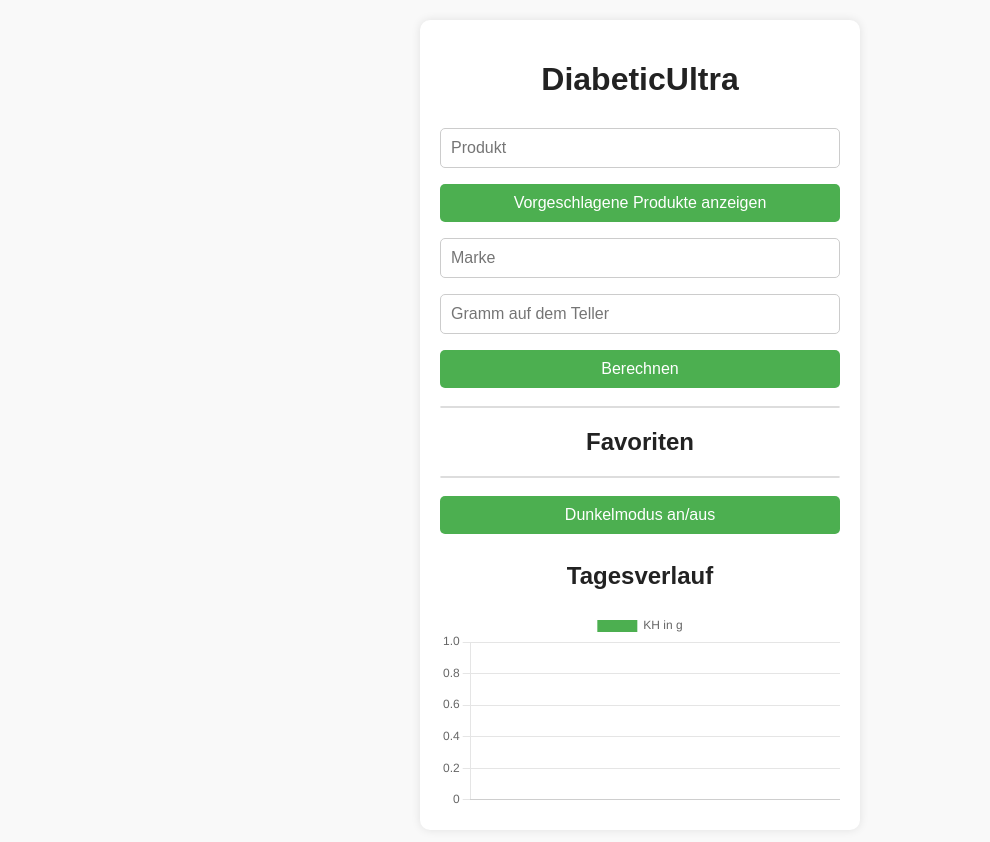
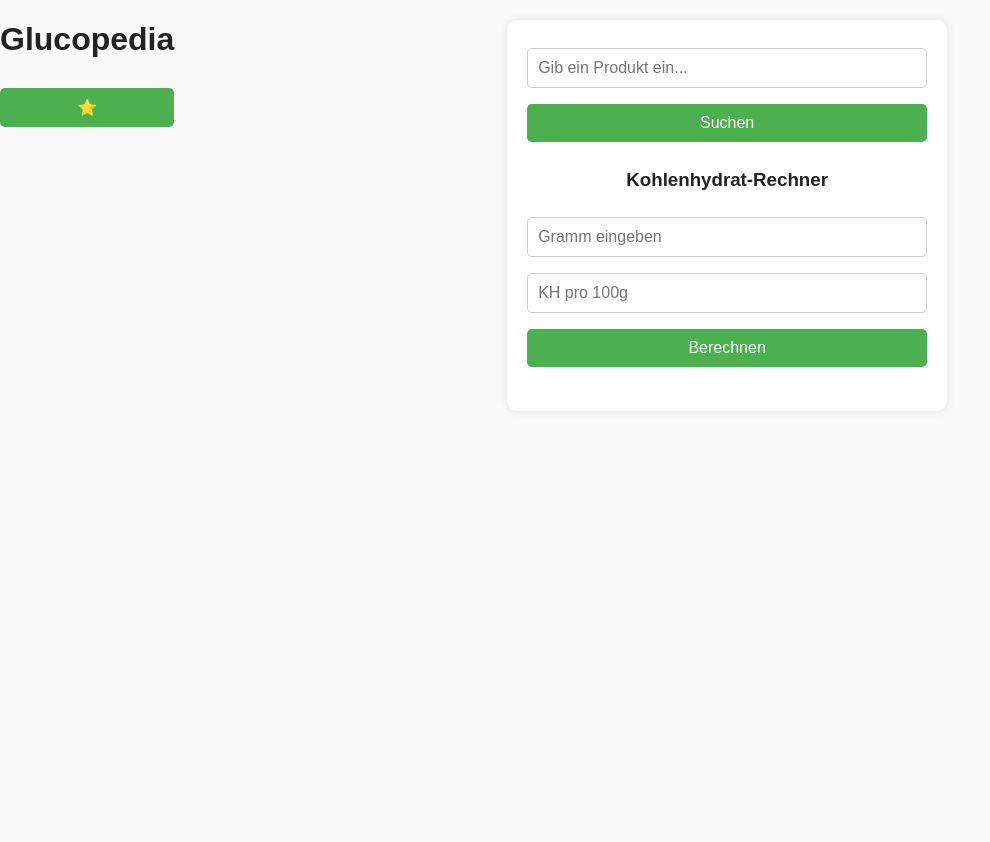
Before and after one commit to Prinzvonbinz/DiabeticUltra, a plain HTML site: page index.html in a window 1280 px wide. Shown: the whole page, without its empty margins (0-990 px from the left). After the commit the page ends 800 px from the top, so only its background shows below. Drawn offline with nearby package versions, Linux system fonts and the light colour scheme.

Commit message:
Update index.html

```diff
--- a/index.html
+++ b/index.html
@@ -2,46 +2,35 @@
 <html lang="de">
 <head>
   <meta charset="UTF-8" />
-  <meta name="viewport" content="width=device-width, initial-scale=1" />
-  <title>DiabeticUltra</title>
+  <meta name="viewport" content="width=device-width, initial-scale=1.0"/>
+  <title>Glucopedia</title>
   <link rel="stylesheet" href="style.css" />
 </head>
 <body>
+  <div class="topbar">
+    <h1>Glucopedia</h1>
+    <button id="favBtn" onclick="toggleFavorites()">⭐</button>
+  </div>
+
   <div class="container">
-    <h1>DiabeticUltra</h1>
+    <input type="text" id="searchInput" placeholder="Gib ein Produkt ein...">
+    <button onclick="searchFood()">Suchen</button>
+    <div id="result"></div>
 
-    <form id="product-form">
-      <input type="text" id="product" placeholder="Produkt" required />
-      <button type="button" id="show-suggestions-btn">Vorgeschlagene Produkte anzeigen</button>
-      <input type="text" id="brand" placeholder="Marke" required />
-      <input type="number" id="grams" placeholder="Gramm auf dem Teller" min="1" required />
-
-      <button type="submit">Berechnen</button>
-    </form>
-
-    <ul id="suggestions"></ul>
-
-    <div id="loading" class="hidden">
-      <div id="loading-bar"></div>
+    <div class="calculator">
+      <h3>Kohlenhydrat-Rechner</h3>
+      <input type="number" id="gramsInput" placeholder="Gramm eingeben">
+      <input type="number" id="carbsPer100Input" placeholder="KH pro 100g">
+      <button onclick="calculateCarbs()">Berechnen</button>
+      <p id="carbResult"></p>
     </div>
 
-    <div id="result" class="hidden">
-      <p>Kohlenhydrate pro 100g: <span id="carbs-per-100g"></span> g</p>
-      <p>Gewicht: <span id="input-grams"></span> g</p>
-      <p>Gesamte Kohlenhydrate: <span id="carbs-total"></span> g</p>
-      <button id="save-favorite">Favorit speichern</button>
+    <div id="favoritesPanel" style="display:none">
+      <h3>⭐ Favoriten</h3>
+      <ul id="favoritesList"></ul>
     </div>
-
-    <h2>Favoriten</h2>
-    <ul id="favorites-list"></ul>
-
-    <button id="toggle-theme">Dunkelmodus an/aus</button>
-
-    <h2>Tagesverlauf</h2>
-    <canvas id="day-chart" width="400" height="200"></canvas>
   </div>
 
-  <script src="https://cdn.jsdelivr.net/npm/chart.js"></script>
   <script src="main.js"></script>
 </body>
 </html>
```
